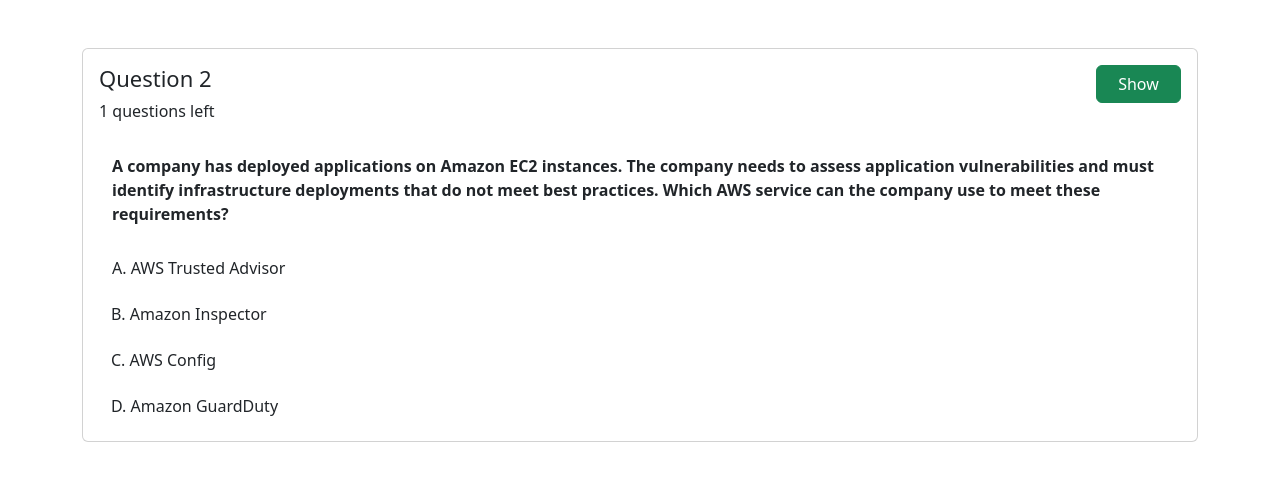
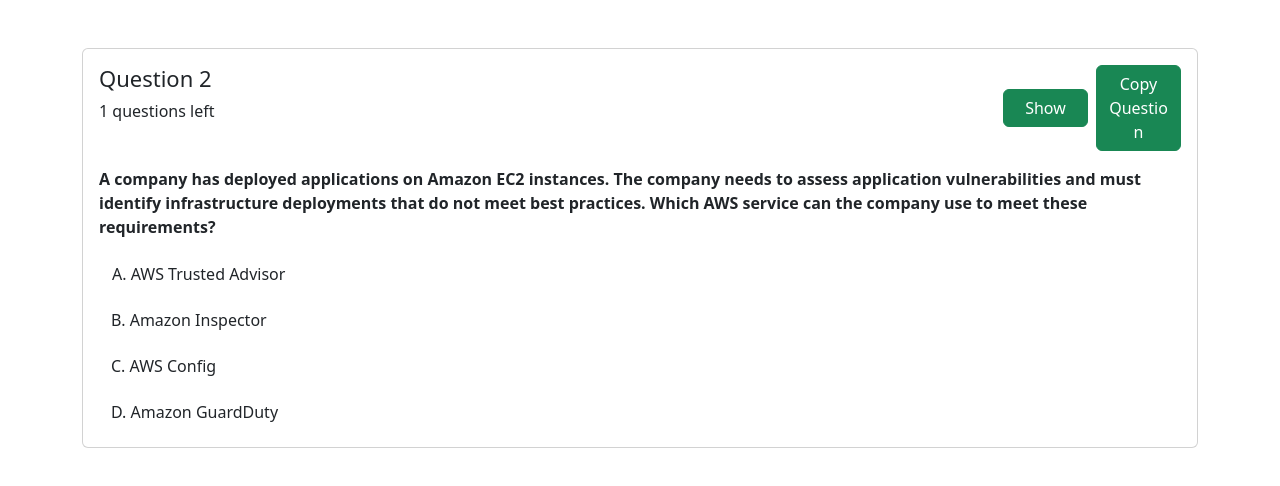
Before and after one commit to anhkhoinp94/aws-quiz, an Angular app: page / in a window 1280 px wide. Shown: the top 486 px of the page. Built offline with nearby package versions, Linux system fonts and the light colour scheme; what ngx-clipboard would draw is missing.

Commit message:
2023-11-09_0235 PM

```diff
--- a/src/app/app.component.html
+++ b/src/app/app.component.html
@@ -3,7 +3,7 @@
     <div class="card-body">
       <div class="row mb-3">
         <div class="col">
-          <h1 class="card-title" style="font-size: 22px;">Question {{ id }}</h1>
+          <h1 class="card-title" style="font-size: 22px">Question {{ id }}</h1>
           <p class="card-title">{{ numLeft }} questions left</p>
         </div>
         <div class="col-auto">
@@ -16,14 +16,17 @@
           <button *ngIf="!show" class="btn btn-success ms-2" style="width: 85px" (click)="handleClick(3)">
             Show
           </button>
+          <button class="btn btn-success ms-2" style="width: 85px" (click)="copyToClipboard()">
+            Copy Question
+          </button>
         </div>
       </div>
 
       <div class="row mb-3">
         <div class="col">
-          <button class="btn btn-muted text-start" (click)="copyToClipboard()">
-            <p class="card-text" style="font-weight: bold">{{ question }}</p>
-          </button>
+          <p class="card-text text-start" style="font-weight: bold">
+            {{ question }}
+          </p>
         </div>
       </div>
 
```
Also changed, not shown: 3 other files (tests, documents, lock files or other folders).
